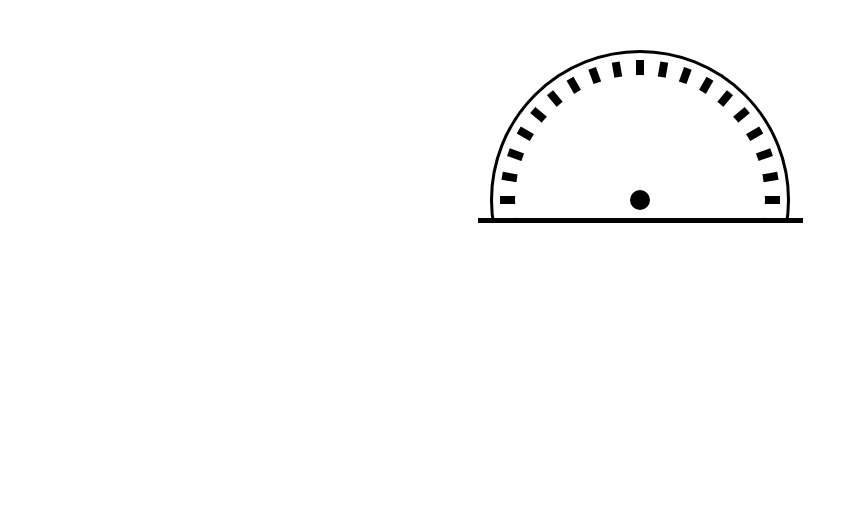
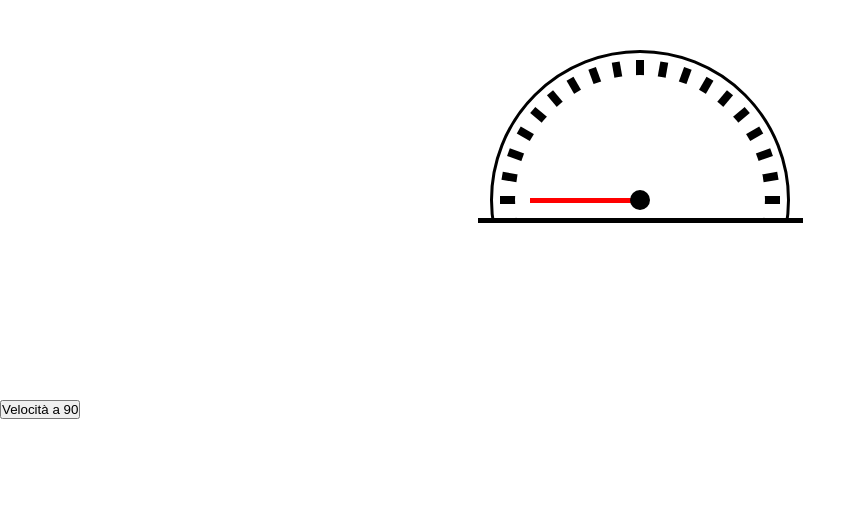
Before and after one commit to stgrunkutsie/speedometer, a plain HTML site: page index.html in a window 1280 px wide. Shown: the top 521 px of the page, without its empty margins (0-866 px from the left). Drawn offline with Linux system fonts and the light colour scheme.

Commit message:
aggiunto qualcfosa che non esplode

```diff
--- a/index.html
+++ b/index.html
@@ -28,10 +28,20 @@
         <div class="speedometer-notch"></div>
         <div class="speedometer-notch"></div>
         <div class="speedometer-notch"></div>
+
         <div class="hiddenCircle"></div>
         <div class="hiddenSquare"></div>
+        <div class="bottomLine"></div>
+
+        <div class="arrow-container">
+            <div class="arrow-wrapper">
+                <div class="arrow"></div>
+            </div>
+        </div>
+
         <div class="center-point"></div>
-        <div class="bottomLine"></div>
     </div>
+
+    <button class="speed90" onclick="setSpeed(90)">Velocità a 90</button>
 </body>
 </html>
--- a/main.js
+++ b/main.js
@@ -8,3 +8,8 @@ function massiveCreate()
         i++;
     }
 }
+
+function setSpeed(speed)
+{
+
+}
--- a/style.css
+++ b/style.css
@@ -44,6 +44,28 @@
     position: absolute;
     top: 165px;
     left: -15px;
+}
+.arrow-container {
+    width: 160px;
+    height: 160px;
+    top: 67px;
+    left: 67px;
+    position: absolute;
+    background-color: transparent;
+}
+.arrow-wrapper {
+    width: 160px;
+    height: 160px;
+    background-color: transparent;
+    position: relative;
+}
+.arrow {
+    background-color: red;
+    position: relative;
+    width: 110px;
+    height: 5px;
+    top: 78px;
+    left: -30px;
 }
 
 .speedometer-notch {
@@ -108,3 +130,11 @@
 .notch19 {
     transform: rotate(90deg);
 }
+
+.notch1.active {
+    background-color: green;
+}
+
+.notch19.active {
+    background-color: red;
+}
```
